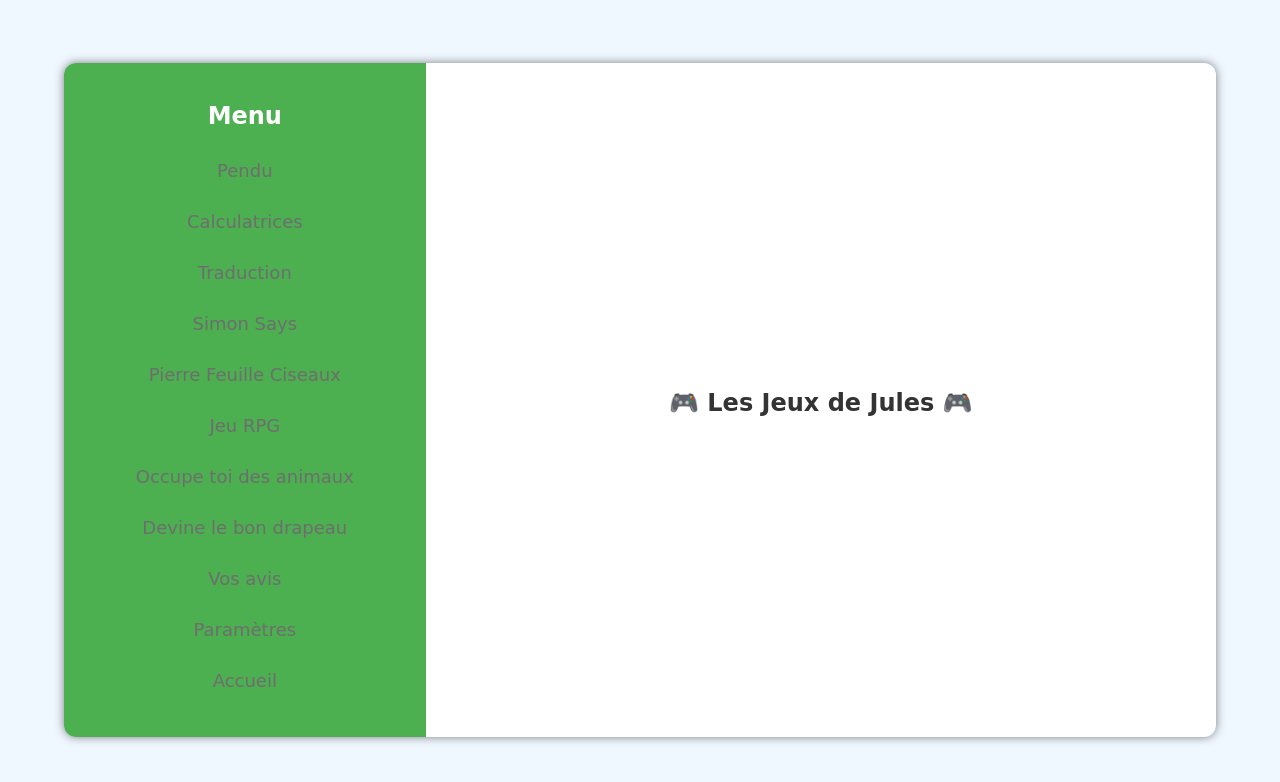
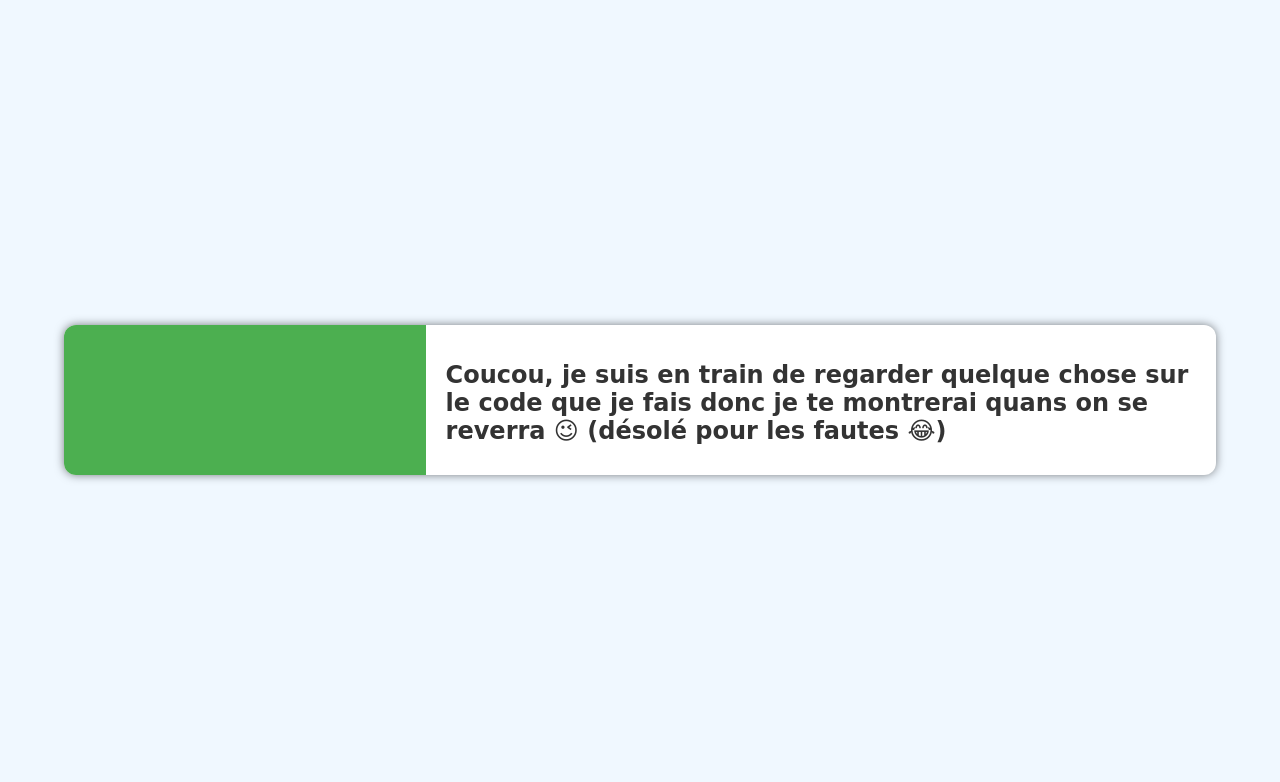
Before and after one commit to teddyh84/julesh, a Flask app: page / in a window 1280 px wide. Shown: the top 782 px of the page. Run offline with Flask 3, Linux system fonts and the light colour scheme.

Commit message:
log fichier

```diff
--- a/module_avis.py
+++ b/module_avis.py
@@ -13,6 +13,7 @@ def init():
     try:
         with open("ressources/avis_utilisateurs.txt", 'r') as fichier:  # Ouvre le fichier en mode lecture
             session['avis_tous_utilisateurs'] = fichier.read()  # Lit tout le contenu du fichier
+            fichier.close()
     except FileNotFoundError:
         print("Erreur : Le fichier est introuvable.")
     except Exception as e:
--- a/templates/index.html
+++ b/templates/index.html
@@ -12,7 +12,8 @@
             {% include 'menu.html' %}
 
             <main class="main-content">
-                <h1>🎮 Les Jeux de Jules 🎮</h1>
+<!--                <h1>🎮 Les Jeux de Jules 🎮</h1>-->
+                    <h1>Coucou, je suis en train de regarder quelque chose sur le code que je fais donc je te montrerai quans on se reverra 😉 (désolé pour les fautes 😂)</h1>
 
             </main>
         </div>
--- a/templates/menu.html
+++ b/templates/menu.html
@@ -1,16 +1,16 @@
 <aside class="sidebar">
-    <h2>Menu</h2>
-    <ul>
-        <li><a href="/pendu">Pendu</a></li>
-        <li><a href="/calculatrice">Calculatrices</a></li>
-        <li><a href="/traduction">Traduction</a></li>
-        <li><a href="/simon_says">Simon Says</a></li>
-        <li><a href="/pierre_feuille_ciseaux">Pierre Feuille Ciseaux</a></li>
-        <li><a href="/jeu_rpg">Jeu RPG</a></li>
-        <li><a href="/jeu_animaux">Occupe toi des animaux</a></li>
-        <li><a href="/jeu_drapeau">Devine le bon drapeau</a></li>
-        <li><a href="/avis">Vos avis</a></li>
-        <li><a href="/parametres">Paramètres</a></li>
-        <li><a href="/accueil">Accueil</a></li>
-    </ul>
+<!--    <h2>Menu</h2>-->
+<!--    <ul>-->
+<!--        <li><a href="/pendu">Pendu</a></li>-->
+<!--        <li><a href="/calculatrice">Calculatrices</a></li>-->
+<!--        <li><a href="/traduction">Traduction</a></li>-->
+<!--        <li><a href="/simon_says">Simon Says</a></li>-->
+<!--        <li><a href="/pierre_feuille_ciseaux">Pierre Feuille Ciseaux</a></li>-->
+<!--        <li><a href="/jeu_rpg">Jeu RPG</a></li>-->
+<!--        <li><a href="/jeu_animaux">Occupe toi des animaux</a></li>-->
+<!--        <li><a href="/jeu_drapeau">Devine le bon drapeau</a></li>-->
+<!--        <li><a href="/avis">Vos avis</a></li>-->
+<!--        <li><a href="/parametres">Paramètres</a></li>-->
+<!--        <li><a href="/accueil">Accueil</a></li>-->
+<!--    </ul>-->
 </aside>
```
